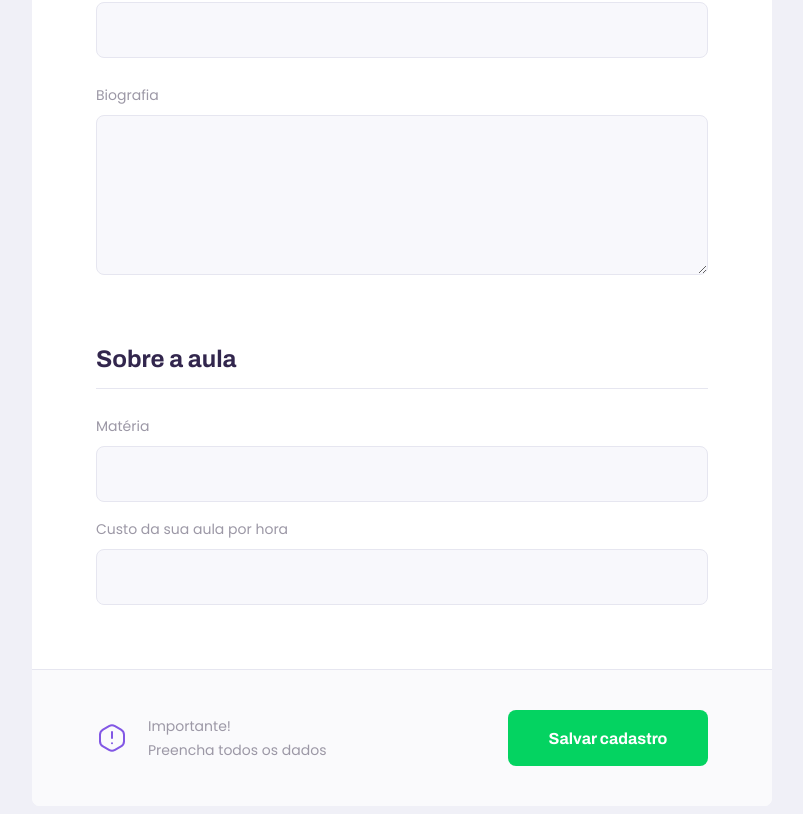
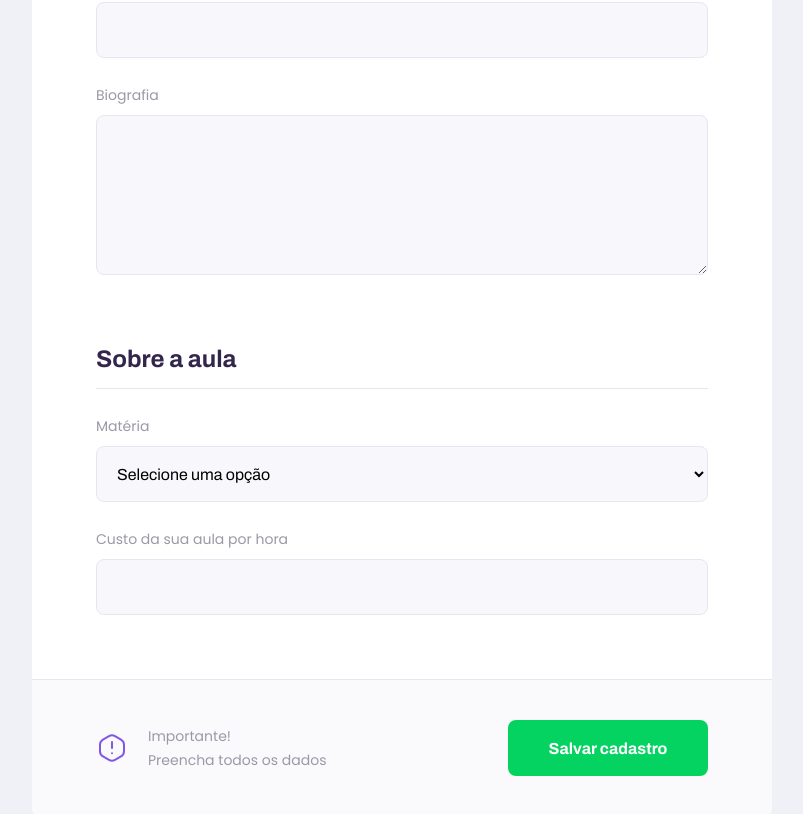
Before and after one commit to sergiocme/proffy, a React (Create React App) app in the folder web/: page /teach in a window 1280 px wide. Shown: the part 676-1490 px from the top of the page, without its empty margins (238-1041 px from the left). Built offline with nearby package versions, Linux system fonts and the light colour scheme; the HTML template or start-up script is replaced by a standard one.

Commit message:
Use Select component on TeacherForm

```diff
--- a/web/src/pages/TeacherForm/index.tsx
+++ b/web/src/pages/TeacherForm/index.tsx
@@ -5,6 +5,7 @@
 import PageHeader from '../../components/PageHeader';
 import Input from '../../components/Input';
 import Textarea from '../../components/Textarea';
+import Select from '../../components/Select';
 
 // Assets
 import warningIcon from '../../assets/images/icons/warning.svg';
@@ -28,7 +29,22 @@
 
         <fieldset>
           <legend>Sobre a aula</legend>
-          <Input name="subject" label="Matéria" />
+          <Select
+            name="subject"
+            label="Matéria"
+            options={[
+              { value: 'Artes', label: 'Artes' },
+              { value: 'Biologia', label: 'Biologia' },
+              { value: 'Ciências', label: 'Ciências' },
+              { value: 'Educação Física', label: 'Educação Física' },
+              { value: 'Física', label: 'Física' },
+              { value: 'Geografia', label: 'Geografia' },
+              { value: 'História', label: 'História' },
+              { value: 'Matemática', label: 'Matemática' },
+              { value: 'Português', label: 'Português' },
+              { value: 'Química', label: 'Química' },
+            ]}
+          />
           <Input name="cost" label="Custo da sua aula por hora" />
         </fieldset>
 
--- a/web/src/pages/TeacherForm/styles.css
+++ b/web/src/pages/TeacherForm/styles.css
@@ -43,7 +43,8 @@
   color: var(--color-text-title);
 }
 
-#page-teacher-form main fieldset .input-block + .textarea-block {
+#page-teacher-form main fieldset .input-block + .textarea-block,
+#page-teacher-form main fieldset .select-block + .input-block {
   margin-top: 2.4rem;
 }
 
```
